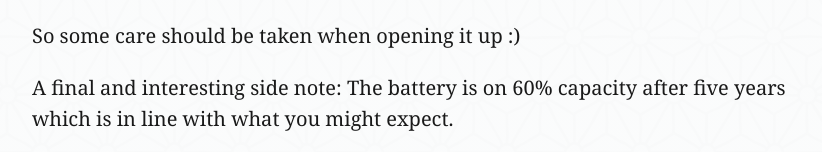
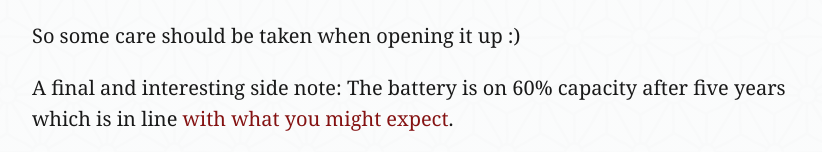
Before and after one commit to QasimK/qasimk.github.io, a Jekyll site: the page built from _posts/2016-07-07-inspiron-n5110-heat-solution.md, in a window 1280 px wide. Shown: the part 1754-1906 px from the top of the page, without its empty margins (228-1050 px from the left). Built offline with Jekyll 4.4.1, drawn with Linux system fonts in a browser that asks for light colours; part of the change alters nothing that is shown.

```diff
--- a/_posts/2016-07-07-inspiron-n5110-heat-solution.md
+++ b/_posts/2016-07-07-inspiron-n5110-heat-solution.md
@@ -61,7 +61,8 @@ it blacks out randomly. In addition, sometimes it refuses to turn on.
 So some care should be taken when opening it up :)
 
 A final and interesting side note: The battery is on 60% capacity after five
-years which is in line with what you might expect.
+years which is in line [with what you might expect][battery-degradation].
 
 [amanek-guide]: <http://amanek.com/how-ive-fixed-my-dell-inspiron-overheating-issues/>
 [ifixit-guide]: <https://www.ifixit.com/Guide/Dell+Inspiron+n5110+heat+sink+and+thermal+paste+replacement/28204>
+[battery-degradation]: <{{ site.baseurl }}{% post_url 2013-10-20-smartphone-replaceable-batteries %}>
```
